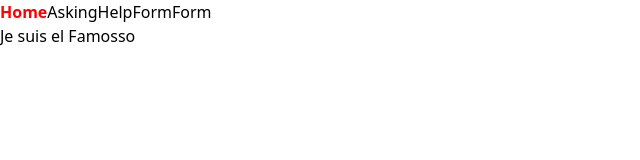
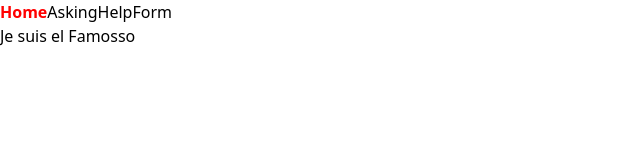
Before and after one commit to WildCodeSchool/2104-wns-remote-modus-front, a React (Create React App) app: page / in a window 1280 px wide. Shown: the top 160 px of the page, without its empty margins (0-640 px from the left). Built offline with nearby package versions, Linux system fonts and the light colour scheme.

Commit message:
removed eslint disable-rules

```diff
--- a/src/routes/askinghelpform/AskingHelpForm.tsx
+++ b/src/routes/askinghelpform/AskingHelpForm.tsx
@@ -33,7 +33,6 @@ const AskingHelpForm: React.FC = () => {
       <form
         onSubmit={(e) => {
           e.preventDefault();
-          // eslint-disable-next-line no-console
           console.log("data", e);
         }}
       >
@@ -50,7 +49,6 @@ const AskingHelpForm: React.FC = () => {
           <p>Technologie(s) concernée(s) :</p>
           <Select
             options={options}
-            // eslint-disable-next-line @typescript-eslint/no-explicit-any
             onChange={(result: any) => {
               if (result) {
                 setSkill(result.value);
--- a/src/routes/navbar/Navbar.tsx
+++ b/src/routes/navbar/Navbar.tsx
@@ -7,7 +7,6 @@ const Navbar = (): JSX.Element => {
     <div>
       <NavLink to="/">Home</NavLink>
       <NavLink to="/ask-help">AskingHelpForm</NavLink>
-      <NavLink to="/form">Form</NavLink>
     </div>
   );
 };
```
